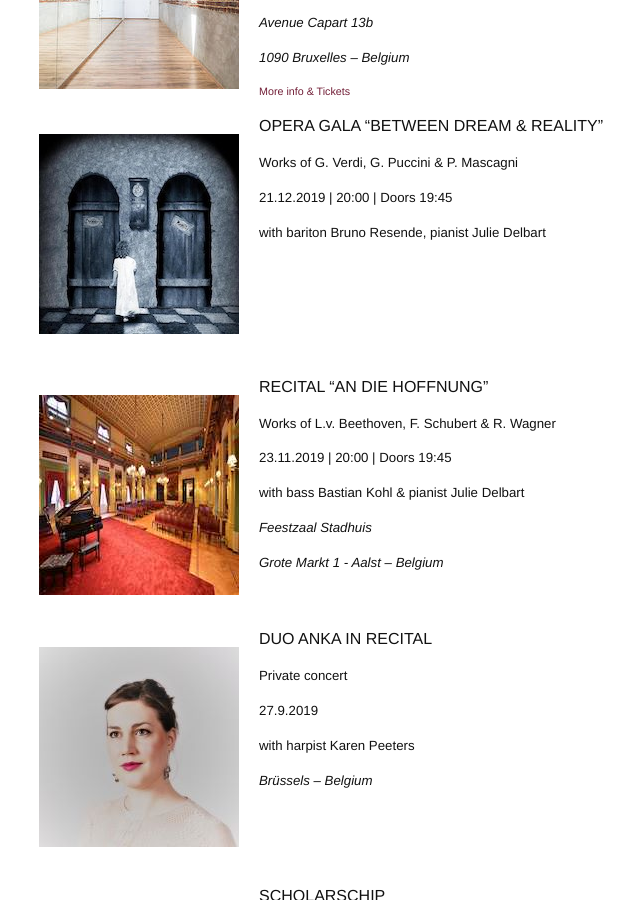
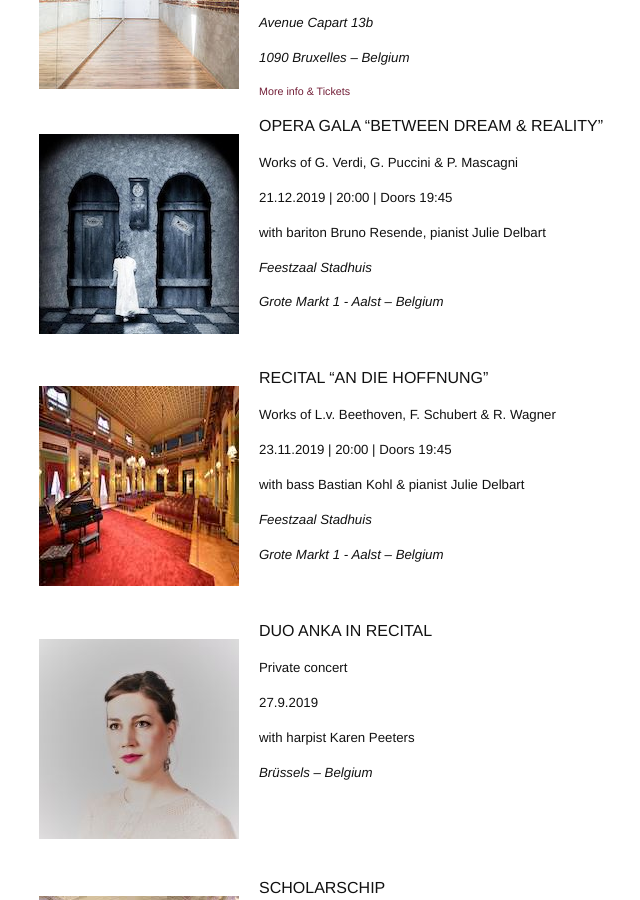
Before and after one commit to annesophie-sevens/annesophie-sevens.github.io, a Jekyll site: the page built from agenda-de.md, in a window 1280 px wide and 900 px high, scrolled down 1192 px. Shown: the whole window, without its empty margins (251-891 px from the left). Built offline with Jekyll 4.4.1, drawn with Linux system fonts in a browser that asks for light colours; nearby versions of some CDN libraries.

Commit message:
Update agenda-de.md

```diff
--- a/agenda-de.md
+++ b/agenda-de.md
@@ -79,9 +79,9 @@ OPERA GALA "BETWEEN DREAM & REALITY"
 
 ##### with bariton Bruno Resende, pianist Julie Delbart
 
-&nbsp;
+##### _Feestzaal Stadhuis_
 
-&nbsp;
+##### _Grote Markt 1 - Aalst – Belgium_
 
 &nbsp;
 
```
